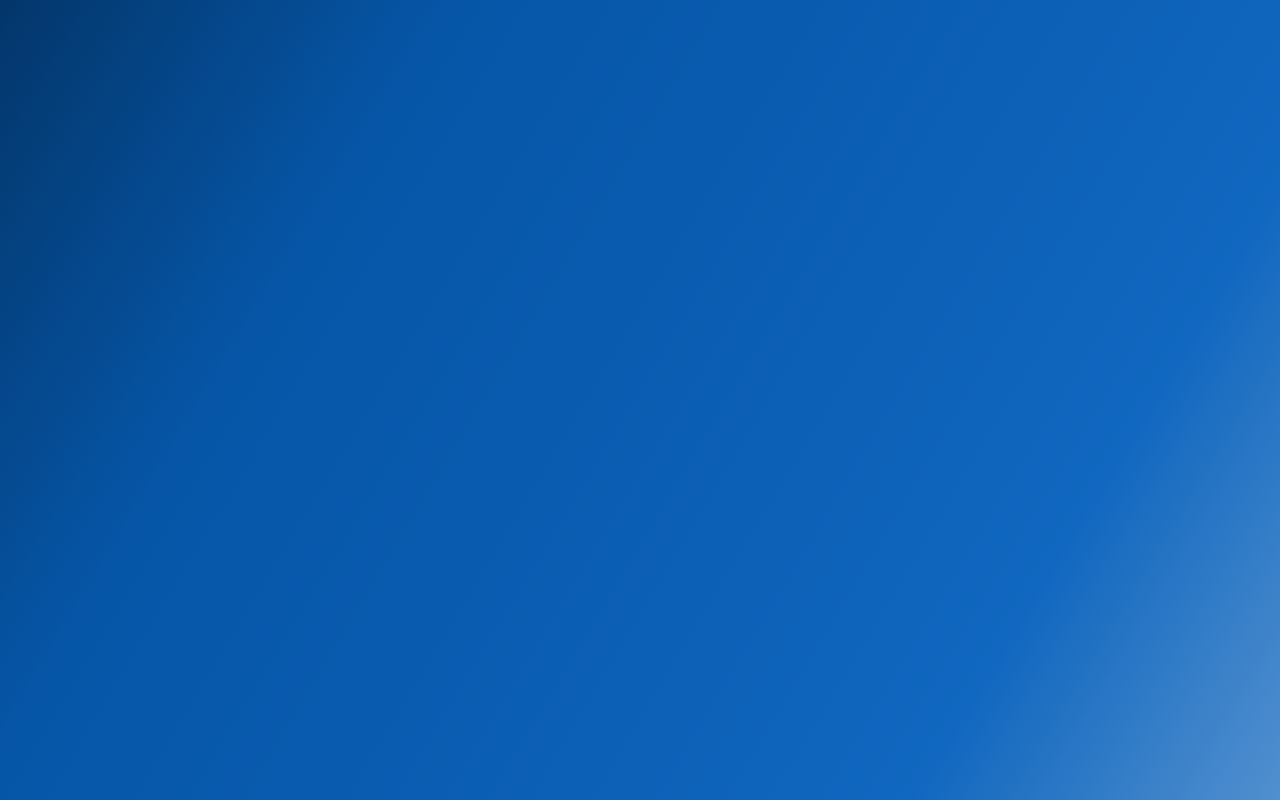
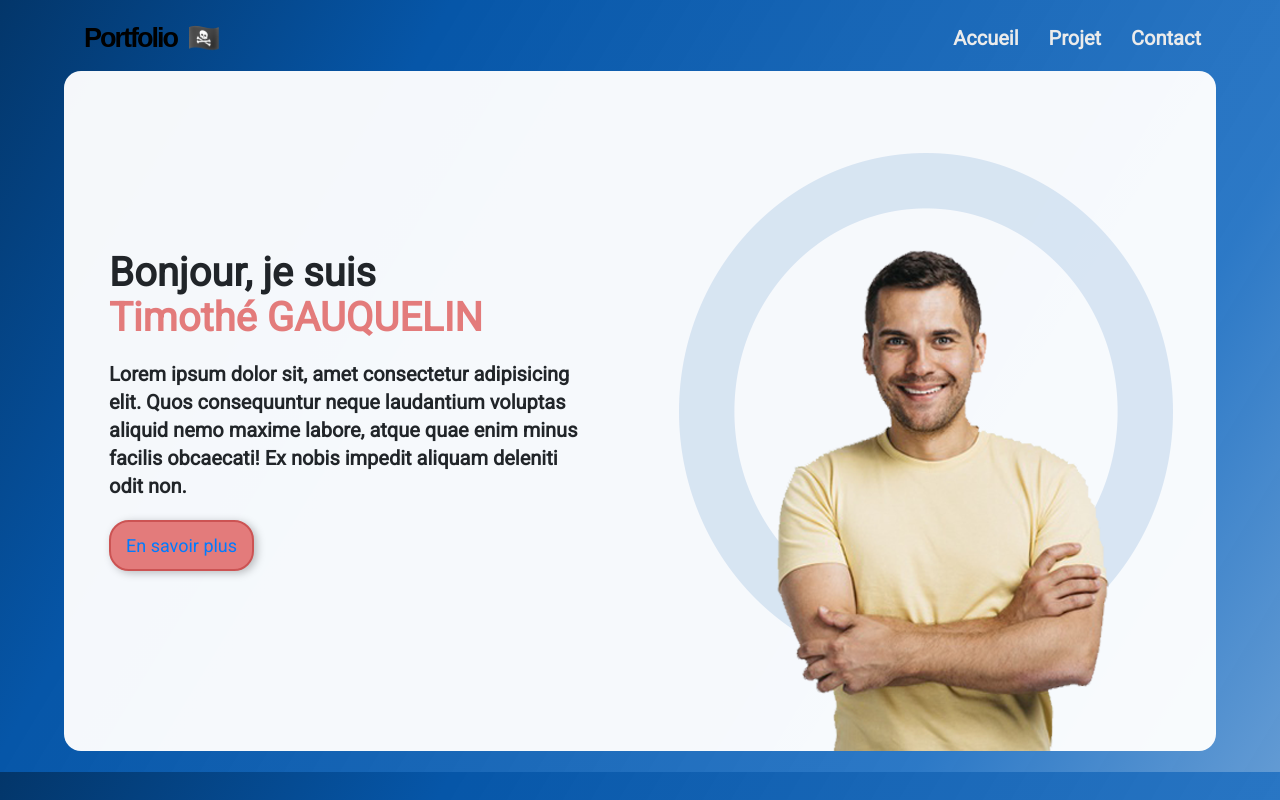
Before and after one commit to TimotheGauquelin/vcard, a React (Create React App) app: page / in a window 1280 px wide. Built offline with nearby package versions, Linux system fonts and the light colour scheme.

Commit message:
Add Header Component & WhiteBG Component

```diff
--- a/package.json
+++ b/package.json
@@ -6,9 +6,10 @@
     "@testing-library/jest-dom": "^5.11.6",
     "@testing-library/react": "^11.2.2",
     "@testing-library/user-event": "^12.6.0",
-    "antd": "^4.9.4",
+    "bootstrap": "^4.5.3",
     "node-sass": "^4.14.0",
     "react": "^17.0.1",
+    "react-bootstrap": "^1.4.0",
     "react-dom": "^17.0.1",
     "react-router-dom": "^5.2.0",
     "react-scripts": "4.0.1",
--- a/src/App.js
+++ b/src/App.js
@@ -1,6 +1,8 @@
 import React, { Component } from 'react';
-import 'antd/dist/antd.css';
+import Header from './components/Header'
+import WhiteBackground from './components/WhiteBackground'
 import './stylesheets/App.scss';
+
 
 class App extends Component {
   state = {
@@ -11,7 +13,9 @@ class App extends Component {
 
     return (
       <div className="bg">
-
+        <Header></Header>
+        <WhiteBackground></WhiteBackground>
+        {/* <img className="selfie" src={`${process.env.PUBLIC_URL}/img/happyguyguy.png`} alt="" /> */}
       </div>
     );
   }
--- /dev/null
+++ b/src/components/Header.js
@@ -0,0 +1,30 @@
+import React from 'react';
+import Navbar from 'react-bootstrap/Navbar';
+import Nav from 'react-bootstrap/Nav';
+
+// import NavDropdown from 'react-bootstrap/NavDropdown';
+
+const Header = () => {
+    return (
+        <Navbar className="header" variant="dark" expand="lg">
+            <div className="row row-brand">
+                <Navbar.Brand href="#home">Portfolio</Navbar.Brand>
+                <Navbar.Brand href="">🏴‍☠️</Navbar.Brand>
+            </div>
+
+            {/* <NavDropdown title="" id="basic-nav-dropdown">
+                <NavDropdown.Item href="">🇯🇵</NavDropdown.Item>
+            </NavDropdown> */}
+            <Navbar.Toggle aria-controls="basic-navbar-nav" />
+            <Navbar.Collapse id="basic-navbar-nav">
+                <Nav className="ml-auto">
+                    <Nav.Link href="#home">Accueil</Nav.Link>
+                    <Nav.Link href="#tp">Projet</Nav.Link>
+                    <Nav.Link href="#contact">Contact</Nav.Link>
+                </Nav>
+            </Navbar.Collapse>
+        </Navbar>
+    )
+}
+
+export default Header
--- /dev/null
+++ b/src/components/WhiteBackground.js
@@ -0,0 +1,34 @@
+import React from 'react';
+import Button from 'react-bootstrap/Button';
+
+const WhiteBackground = () => {
+    return (
+        <div className="global">
+            <div className="whiteBg row">
+                <div className="description col-lg">
+                    <img src={`${process.env.PUBLIC_URL}/img/theo-wow.png`} alt="" />
+                    <div className="name">
+                        Bonjour, je suis <p>Timothé <b>Gauquelin</b></p>
+                    </div>
+                    <div className="about">Lorem ipsum dolor sit, amet consectetur adipisicing elit.
+                    Quos consequuntur neque laudantium voluptas aliquid nemo maxime labore, atque quae enim minus facilis
+                    obcaecati! Ex nobis impedit aliquam deleniti odit non.
+                </div>
+                    <Button className="bouton" size="lg"><a href={`${process.env.PUBLIC_URL}/img/cv.pdf`} tartget="_blank"> En savoir plus</a></Button>
+                </div>
+                <div className="circleBlock col-lg">
+                    <div className="photoBlock">
+                        <img className="photo" src={`${process.env.PUBLIC_URL}/img/happyguyguy.png`} alt="" />
+                    </div>
+                </div>
+                <div className="socialNetwork">
+                    <a href="https://www.linkedin.com/in/timoth%C3%A9-gauquelin-949272189/"><img src={`${process.env.PUBLIC_URL}/img/linkedin_jpeg.jpg`} alt="" /></a>
+                    <a href="https://github.com/TimotheGauquelin"><img src={`${process.env.PUBLIC_URL}/img/github_jpeg.jpg`} alt="" /></a>
+                    <a href="https://www.instagram.com/spitzoune/"><img src={`${process.env.PUBLIC_URL}/img/insta_jpeg.jpg`} alt="" /></a>
+                </div>
+            </div>
+        </div>
+    )
+}
+
+export default WhiteBackground
--- a/src/stylesheets/App.scss
+++ b/src/stylesheets/App.scss
@@ -1,16 +1,165 @@
 @import "variables";
 @import "mixins";
 @import "reset";
-
+@import "~bootstrap/scss/bootstrap";
 
 .bg {
-  height: 100vh;
-  background: rgb(3, 54, 106);
-  background: linear-gradient(
-    121deg,
-    rgba(3, 54, 106, 1) 0%,
-    rgba(6, 86, 168, 1) 26%,
-    rgba(13, 101, 190, 0.8690826672465861) 79%,
-    rgba(79, 142, 206, 0.8914916308320203) 100%
-  );
+  padding: 1vw 5vw;
+  .header {
+    // padding: 2rem 0;
+    .row-brand {
+      margin-left: 1rem;
+    }
+    .navbar-brand {
+      font-family: Arial, Helvetica, sans-serif;
+      font-weight: bold;
+      font-size: 27px;
+      line-height: 32px;
+      color: black;
+      letter-spacing: -2px;
+    }
+
+    .navbar-nav {
+      font-weight: 500;
+      font-size: 20px;
+
+      a {
+        font-weight: 600;
+        color: rgb(235, 235, 235);
+        @media (min-width: 991px) {
+          padding-left: 25px;
+        }
+      }
+    }
+
+    button {
+      background: #0d66b6;
+      border-radius: 8px;
+    }
+  }
+
+  //White Bg
+
+  .whiteBg {
+    background: rgba(255, 255, 255, 0.96);
+    border-radius: 17px;
+    margin: 1vh auto;
+    width: 90vw;
+    min-height: 85vh;
+    @media (max-width: 990px) {
+      min-height: 90vh;
+    }
+
+    .description {
+      margin: 0 3rem;
+      align-self: center;
+      @media (max-width: 991px) {
+        margin: 0 3rem;
+        text-align: center;
+      }
+
+      img {
+        width: 200px;
+        animation-duration: 3s;
+        animation-name: rotation;
+        animation-iteration-count: infinite;
+        @media (min-width: 991px) {
+          display: none;
+        }
+        @keyframes rotation {
+          0% {
+            transform: rotate(30deg);
+          }
+          50% {
+            transform: rotate(-30deg);
+          }
+          100% {
+            transform: rotate(30deg);
+          }
+        }
+      }
+
+      .name {
+        font-style: normal;
+        font-weight: bold;
+        line-height: 45px;
+        font-size: 40px;
+        @media (max-width: 575px) {
+          font-size: 20px;
+          line-height: 25px;
+        }
+
+        p {
+          color: $color-red;
+          margin: 0;
+          b {
+            text-transform: uppercase;
+          }
+        }
+      }
+
+      .about {
+        font-style: normal;
+        font-weight: 600;
+        font-size: 2rem;
+        line-height: 28px;
+        margin: 2rem 0;
+        @media (max-width: 575px) {
+          font-size: 15px;
+          line-height: 20px;
+        }
+      }
+
+      .bouton {
+        font-size: 18px;
+        border-radius: 20px;
+        padding: 10px 15px;
+        background: $color-red;
+        border: 2px solid #cc5353;
+        box-sizing: border-box;
+        box-shadow: 3px 2px 8px rgba(0, 0, 0, 0.25);
+
+        &:hover {
+          background-color: whitesmoke;
+          color: #cc5353;
+          font-weight: bold;
+          text-decoration: none;
+        }
+        &:visited {
+          color: red;
+        }
+      }
+    }
+
+    .circleBlock {
+      background: no-repeat center url("../img/circle.png");
+      @media (max-width: 991px) {
+        display: none;
+      }
+      .photoBlock {
+        height: 100%;
+        align-items: center;
+        display: flex;
+        flex-direction: column-reverse;
+
+        .photo {
+          object-fit: contain;
+        }
+      }
+    }
+  }
 }
+
+.socialNetwork {
+  display: inline-block;
+  margin-left: auto;
+  @media (min-width: 991px) {
+    display: none;
+  }
+
+  img {
+    border-radius: 4px;
+    width: 30px;
+    margin: 2rem 15px 2rem 0;
+  }
+}
```
Also changed, not shown: 2 other files (tests, documents, lock files or other folders).
